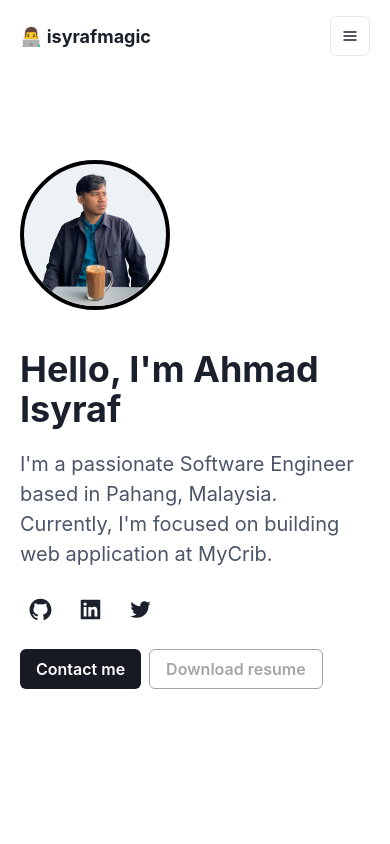
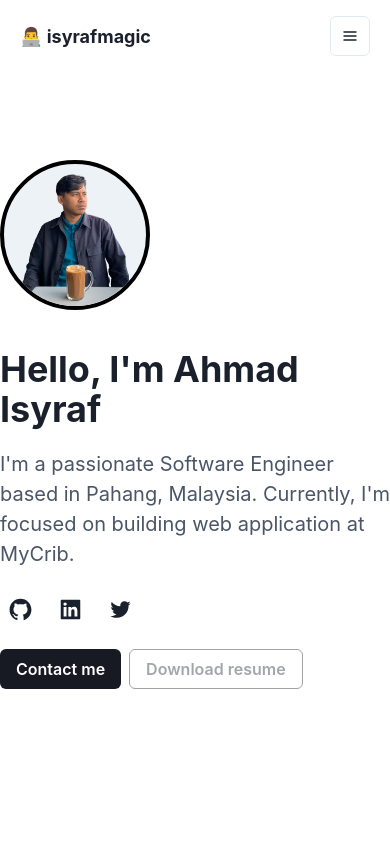
Before and after one commit to ahmadisyraf/isyrafmagic, a Next.js app: page / in a window 390 px wide. Shown: the top 844 px of the page. Built offline with nearby package versions, Linux system fonts and the light colour scheme.

Commit message:
update: mx

```diff
--- a/screens/Home/index.js
+++ b/screens/Home/index.js
@@ -11,7 +11,7 @@ const HomeScreen = ({ worksRef, aboutMeRef }) => {
   const { isMobile } = useBreakPoints();
 
   return (
-    <Box mx={isMobile ? 5 : 200} pb={20} position={"relative"}>
+    <Box mx={{ sm: 15, md: 50, lg: 150, xl: 200 }} pb={20} position={"relative"}>
       <Stack direction={"column"} spacing={0}>
         <HeaderScreen isMobile={isMobile} />
         <AboutmeScreen isMobile={isMobile} aboutMeRef={aboutMeRef} />
```
